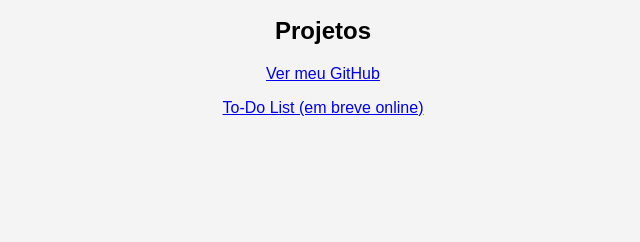
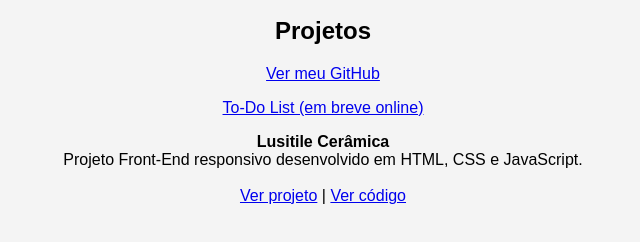
Before and after one commit to ChrisFernandes2025/Portfolio, a plain HTML site: page index.html in a window 1280 px wide. Shown: the part 102-344 px from the top of the page, without its empty margins (317-957 px from the left). Drawn offline with Linux system fonts and the light colour scheme.

Commit message:
Update index.html

```diff
--- a/index.html
+++ b/index.html
@@ -18,5 +18,14 @@
     <a href="#">To-Do List (em breve online)</a>
   </p>
 
+  <p>
+  <strong>Lusitile Cerâmica</strong><br>
+  Projeto Front-End responsivo desenvolvido em HTML, CSS e JavaScript.<br><br>
+
+  <a href="https://chrisfernandes2025.github.io/Lusitile-Cer-mica/" target="_blank">Ver projeto</a>
+  |
+  <a href="https://github.com/ChrisFernandes2025/Lusitile-Cer-mica" target="_blank">Ver código</a>
+</p>
+
 </body>
 </html>
```
